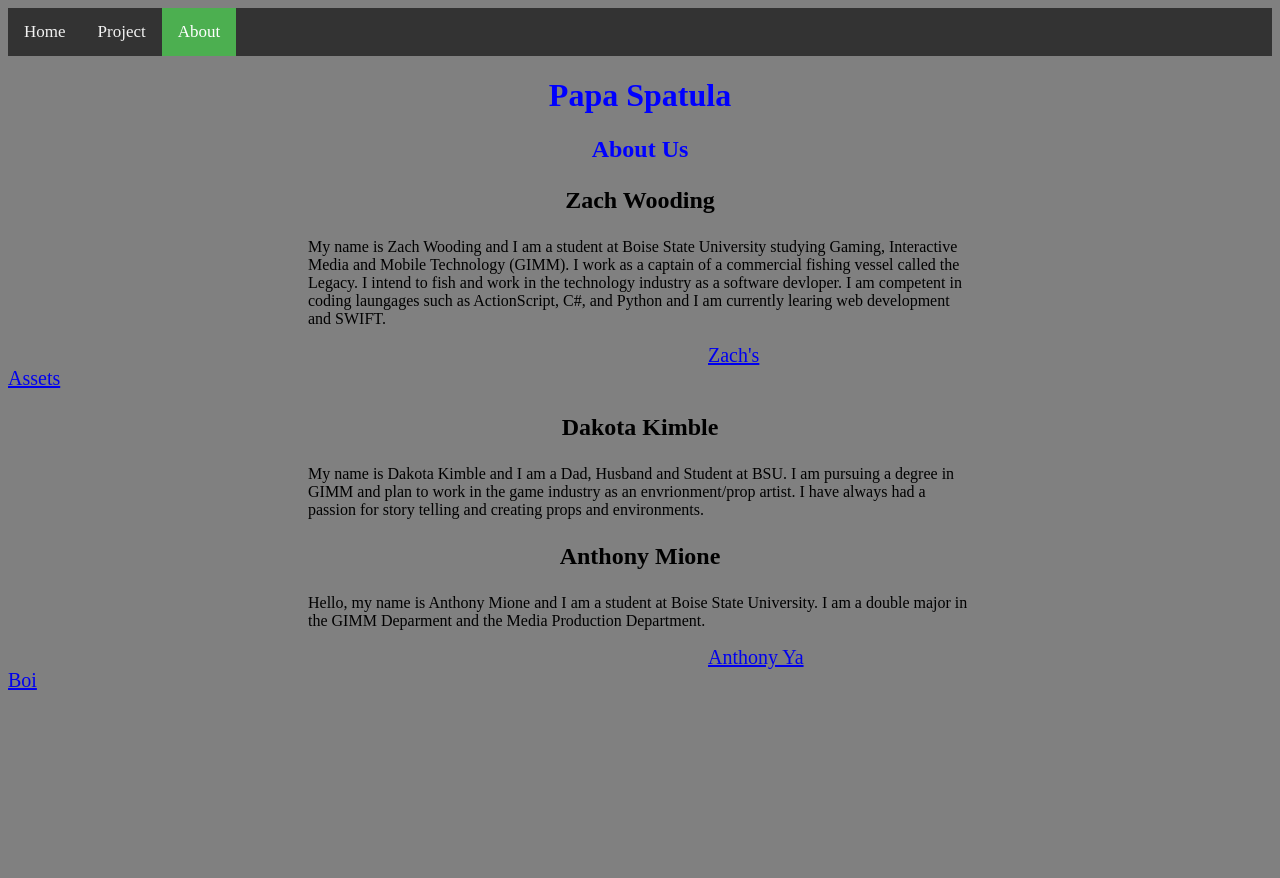
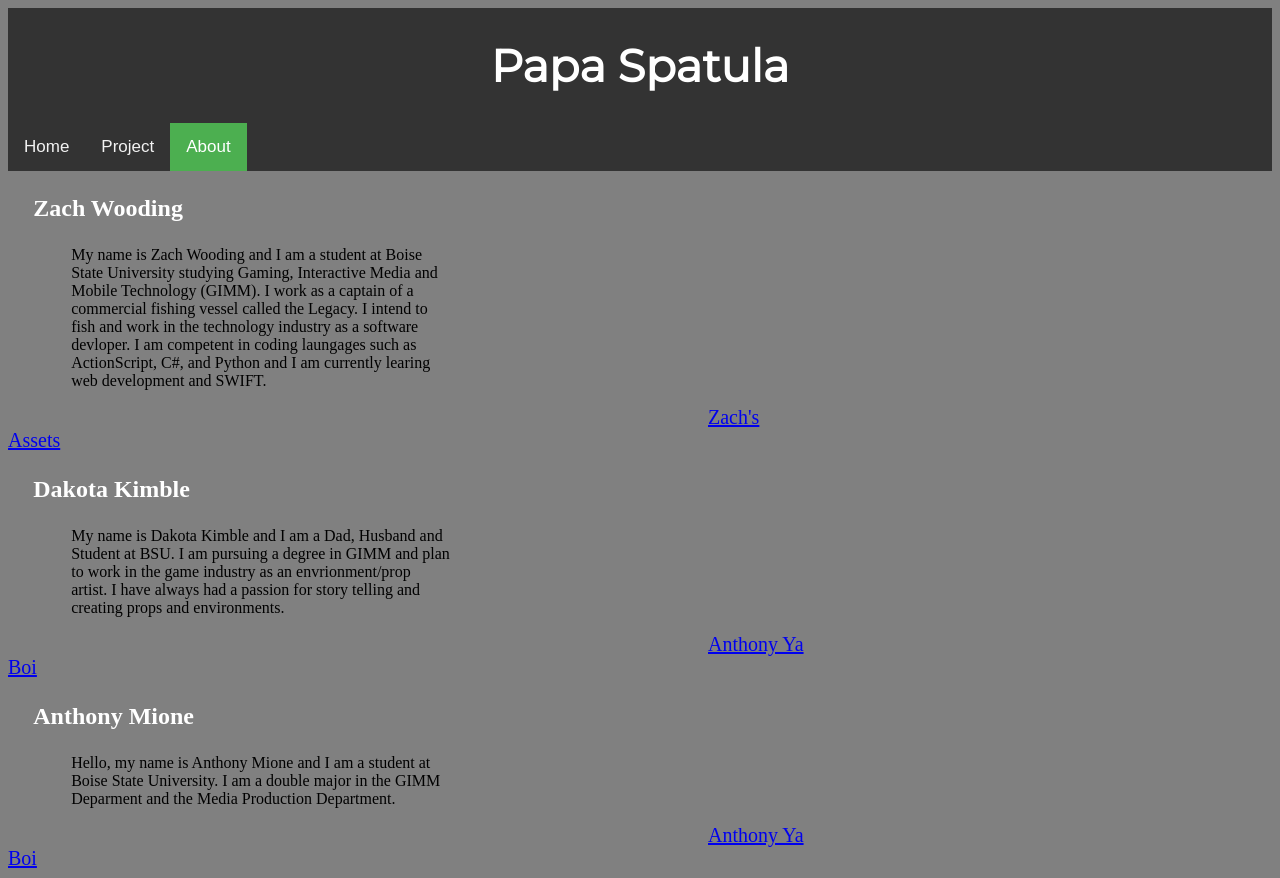
Before and after one commit to anthonymione/Papa-Spatula, a PHP site: page /About-Page.html in a window 1280 px wide. Before the commit the page ends 690 px from the top, so only its background shows below. Run offline with PHP 8.4, Linux system fonts and the light colour scheme.

Commit message:
Update Pages

```diff
--- a/About-Page.html
+++ b/About-Page.html
@@ -3,16 +3,17 @@
 <meta charset="utf-8">
 <title>Papa Spachula</title>
 
+<link href="https://fonts.googleapis.com/css?family=Montserrat" rel="stylesheet">
 <link href="StyleSheet.css" rel="stylesheet" type="text/css">
   	<div class="topnav">
+		<h1 class="group-name">Papa Spatula</h1>
   		<a href="index.html">Home</a>
   		<a href="#newsProject-page.html">Project</a>
   		<a class="active" href="About-Page.html">About</a>
 	</div>
 	<div>
 
-		<h1 class="page-header">Papa Spatula</h1>
-		<h2 class="page-header">About Us</h2>
+
 		<h3 class="name">Zach Wooding</h3>
 
 		<p class="bio-body">My name is Zach Wooding and I am a student at Boise State University studying Gaming, Interactive Media and Mobile Technology (GIMM). I work as a captain of a commercial fishing vessel called the Legacy. I intend to fish and work in the technology industry as a software devloper. I am competent in coding laungages such as ActionScript, C#, and Python and I am currently learing web development and SWIFT.
@@ -25,8 +26,11 @@
 
   		<p class="bio-body">My name is Dakota Kimble and I am a Dad, Husband and Student at BSU. I am pursuing a degree in GIMM and plan to work in the game industry as an envrionment/prop artist. I have always had a passion for story telling and creating props and environments.</p>
 
+		<a class="links" href="Anthony-Page.html">Anthony Ya Boi</a>
+
 
 		<h3 class="name">Anthony Mione</h3>
+
 		<p class="bio-body">Hello, my name is Anthony Mione and I am a student at Boise State University. I am a double major in the GIMM Deparment and the Media Production Department.</p>
 
 		<a class="links" href="Anthony-Page.html">Anthony Ya Boi</a>
--- a/StyleSheet.css
+++ b/StyleSheet.css
@@ -7,13 +7,16 @@
   }
 
 .name{
-	text-align: center;
+	text-align: left;
+	margin-left: 2%;
 	font-size: 24px;
+	color: white;
 }
 
 .bio-body{
-	margin-right: 300px;
-	margin-left: 300px;
+	text-align: left;
+	margin-left: 5%;
+	margin-right: 65%;
 }
 
 .links{
@@ -70,6 +73,7 @@
   padding: 14px 16px;
   text-decoration: none;
   font-size: 17px;
+  font-family: 'Monsterrat', sans-serif;
 }
 
 /* Change the color of links on hover */
@@ -85,6 +89,9 @@
 }
 
 .group-name{
-	text-align: left;
-	font-size: 20px;
+	font-family: 'Montserrat', sans-serif;
+	text-align: center;
+	font-size: 45px;
+	font-weight: bold;
+	color: white;
 }
--- a/index.html
+++ b/index.html
@@ -2,12 +2,13 @@
 <html class="background">
 <meta charset="utf-8">
 <title>Papa-Spatula</title>
+<link href="https://fonts.googleapis.com/css?family=Montserrat" rel="stylesheet">
 <link href="StyleSheet.css" rel="stylesheet" type="text/css">
 	<div>
 		<div class="topnav">
 			<h1 class="group-name">Papa Spatula</h1>
   			<a class="active" href="index.html">Home</a>
-  			<a href="#newsProject-page.html">Project</a>
+  			<a href="Project-page.html">Project</a>
   			<a href="About-Page.html">About</a>
 		</div>
 	</div>
```
Also changed, not shown: Project-Page.html (+13 -1 lines).
